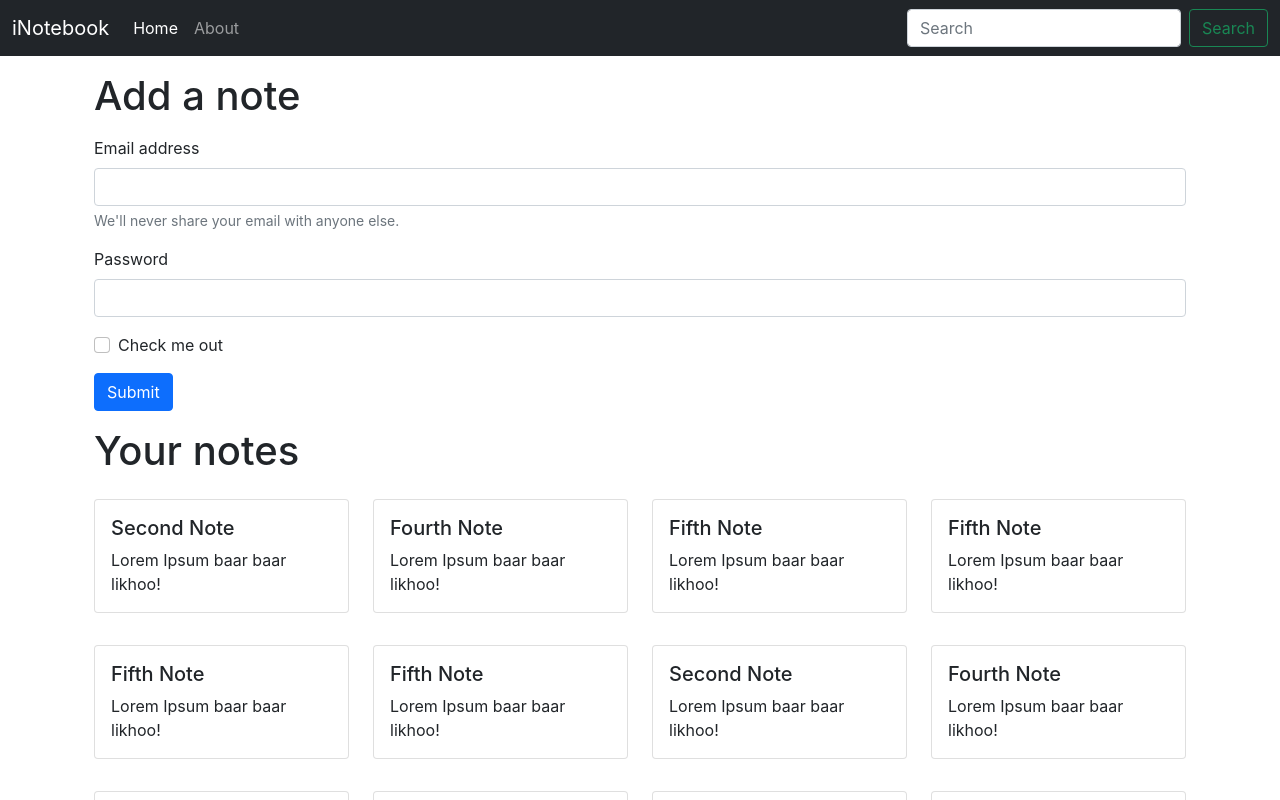
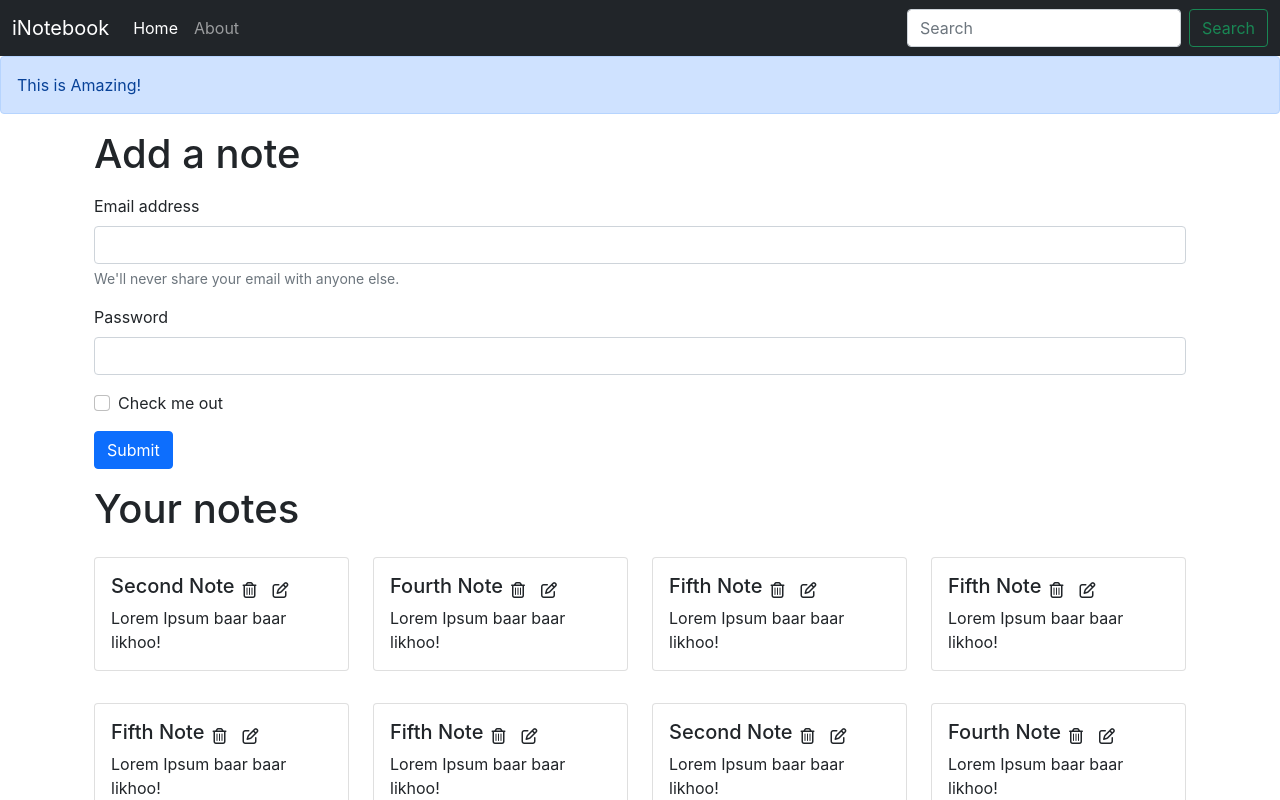
Before and after one commit to ManishBB/iNoteBook-MERN, a React (Create React App) app: page / in a window 1280 px wide. Shown: the top 800 px of the page. Built offline with nearby package versions, Linux system fonts and the light colour scheme.

Commit message:
Added icons

```diff
--- a/public/index.html
+++ b/public/index.html
@@ -33,17 +33,7 @@
   <body>
     <noscript>You need to enable JavaScript to run this app.</noscript>
     <div id="root"></div>
-    <!--
-      This HTML file is a template.
-      If you open it directly in the browser, you will see an empty page.
-
-      You can add webfonts, meta tags, or analytics to this file.
-      The build step will place the bundled scripts into the <body> tag.
-
-      To begin the development, run `npm start` or `yarn start`.
-      To create a production bundle, use `npm run build` or `yarn build`.
-    -->
-    <!-- Option 1: Bootstrap Bundle with Popper -->
+    <script src="https://kit.fontawesome.com/4ffcba2003.js" crossorigin="anonymous"></script>
     <script src="https://cdn.jsdelivr.net/npm/bootstrap@5.1.1/dist/js/bootstrap.bundle.min.js" integrity="sha384-/bQdsTh/da6pkI1MST/rWKFNjaCP5gBSY4sEBT38Q/9RBh9AH40zEOg7Hlq2THRZ" crossorigin="anonymous"></script>
 
   </body>
--- a/src/App.js
+++ b/src/App.js
@@ -8,6 +8,7 @@
 import Home from './components/Home';
 import About from './components/About';
 import NoteState from './context/notes/NoteState';
+import { Alert } from './components/Alert';
 
 function App() {
   return (
@@ -15,6 +16,7 @@
       <NoteState>
         <Router >
           <Navbar />
+          <Alert message="This is Amazing!"/>
           <div className="container">
           <Switch>
             <Route exact path="/">
--- /dev/null
+++ b/src/components/Alert.js
@@ -0,0 +1,11 @@
+import React from 'react'
+
+export const Alert = (props) => {
+    return (
+        <div>
+            <div className="alert alert-primary" role="alert">
+                {props.message}
+            </div>
+        </div>
+    )
+}
--- a/src/components/Home.js
+++ b/src/components/Home.js
@@ -8,17 +8,17 @@
             <h1>Add a note</h1>
             <form className="my-3">
             <div className="mb-3">
-                <label for="exampleInputEmail1" className="form-label">Email address</label>
+                <label htmlFor="exampleInputEmail1" className="form-label">Email address</label>
                 <input type="email" className="form-control" id="exampleInputEmail1" aria-describedby="emailHelp"/>
                 <div id="emailHelp" className="form-text">We'll never share your email with anyone else.</div>
             </div>
             <div className="mb-3">
-                <label for="exampleInputPassword1" className="form-label">Password</label>
+                <label htmlFor="exampleInputPassword1" className="form-label">Password</label>
                 <input type="password" className="form-control" id="exampleInputPassword1"/>
             </div>
             <div className="mb-3 form-check">
                 <input type="checkbox" className="form-check-input" id="exampleCheck1"/>
-                <label className="form-check-label" for="exampleCheck1">Check me out</label>
+                <label className="form-check-label" htmlFor="exampleCheck1">Check me out</label>
             </div>
             <button type="submit" className="btn btn-primary">Submit</button>
             </form>
--- a/src/components/NoteItem.js
+++ b/src/components/NoteItem.js
@@ -4,10 +4,14 @@
     const {note} = props;
     return (
         <div className="col-md-3">
-            <div class="card my-3">
-                <div class="card-body">
-                    <h5 class="card-title">{note.title}</h5>
-                    <p class="card-text">{note.description}</p>
+            <div className="card my-3">
+                <div className="card-body">
+                    <div className="d-flex align-items-center">
+                        <h5 className="card-title">{note.title}</h5>
+                        <i className="far fa-trash-alt mx-2"></i>
+                        <i className="far fa-edit mx-2"></i>
+                    </div>
+                    <p className="card-text">{note.description}</p>
                 </div>
             </div>
         </div>
--- a/src/index.css
+++ b/src/index.css
@@ -11,3 +11,7 @@
   font-family: source-code-pro, Menlo, Monaco, Consolas, 'Courier New',
     monospace;
 }
+
+i{
+  cursor: pointer;
+}
```
